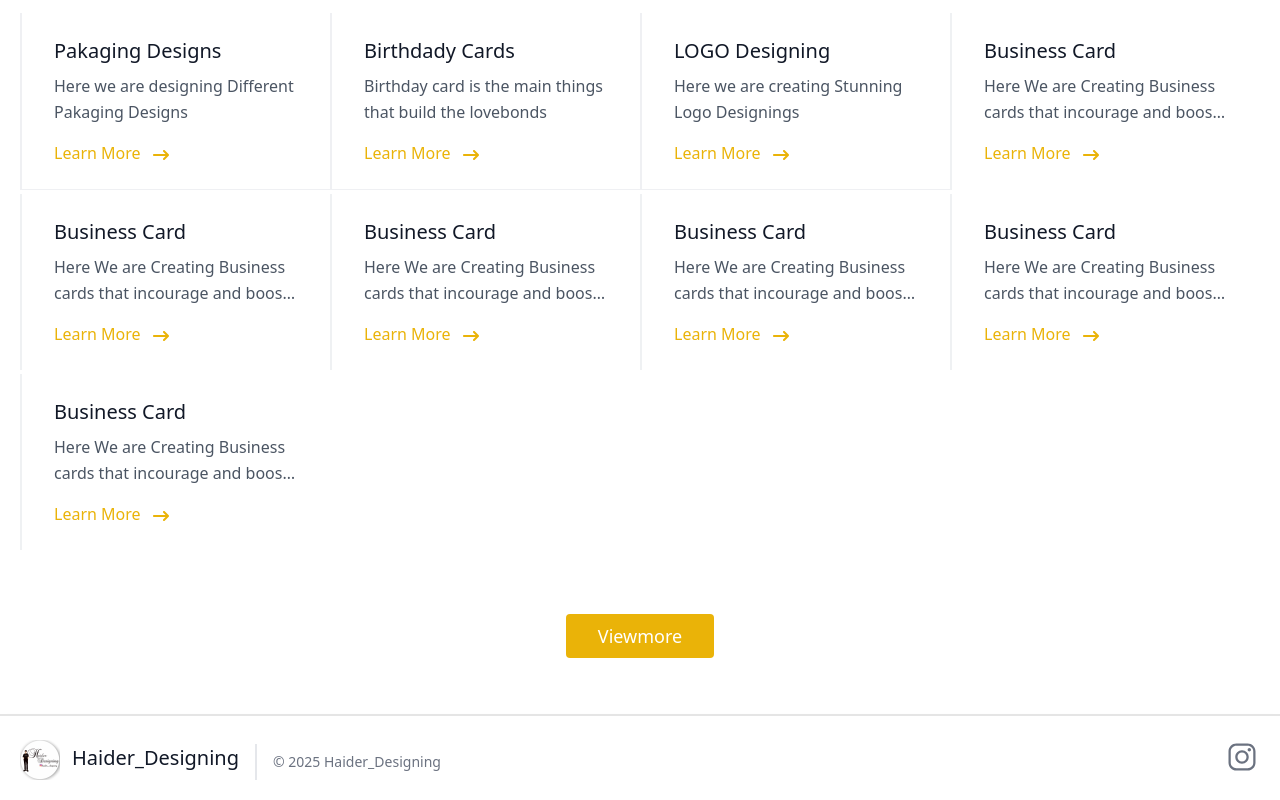
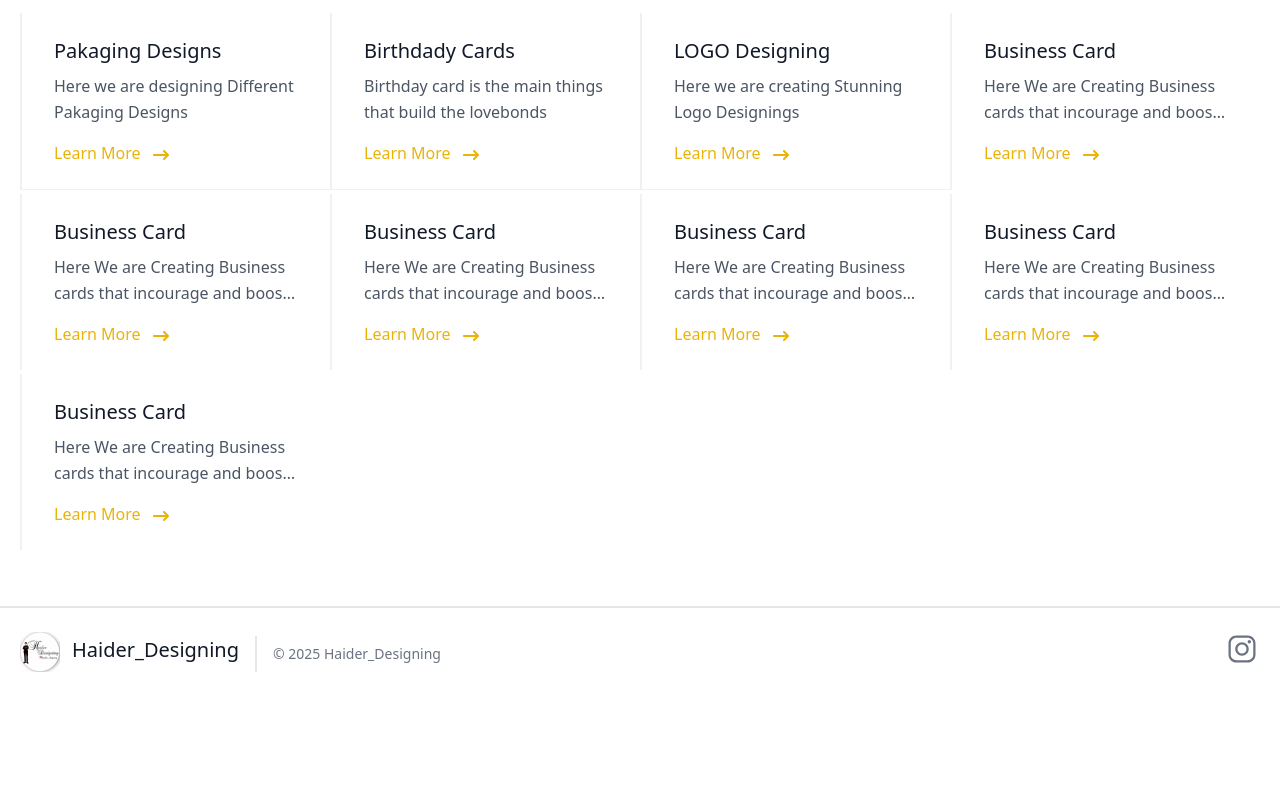
Before and after one commit to HaiderShaikhahmed/Portfolio, a Next.js app: page /serv in a window 1280 px wide. Shown: the part 337-1137 px from the top of the page. After the commit the page ends 1029 px from the top, so only its background shows below. Built offline with nearby package versions, Linux system fonts and the light colour scheme.

Commit message:
Updated file with new changes

```diff
--- a/src/app/serv/page.tsx
+++ b/src/app/serv/page.tsx
@@ -153,11 +153,7 @@ const Services1 = () => {
               </div>
 
             </div>
-            <Link target="_blank"
-              href={"https://www.instagram.com/haider_designing/#/"}>
-              <button className="flex mx-auto mt-16 text-white bg-yellow-500 border-0 py-2 px-8 focus:outline-none hover:bg-yellow-600 rounded text-lg">
-                Viewmore    </button>
-            </Link>
+
           </div>
         </section>
 
```
